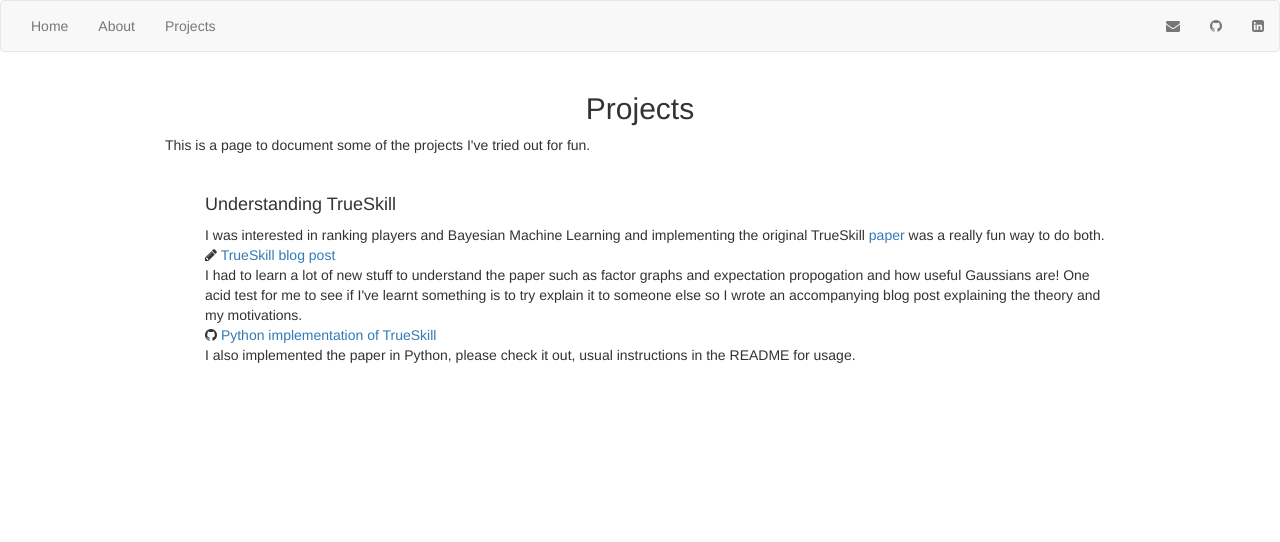
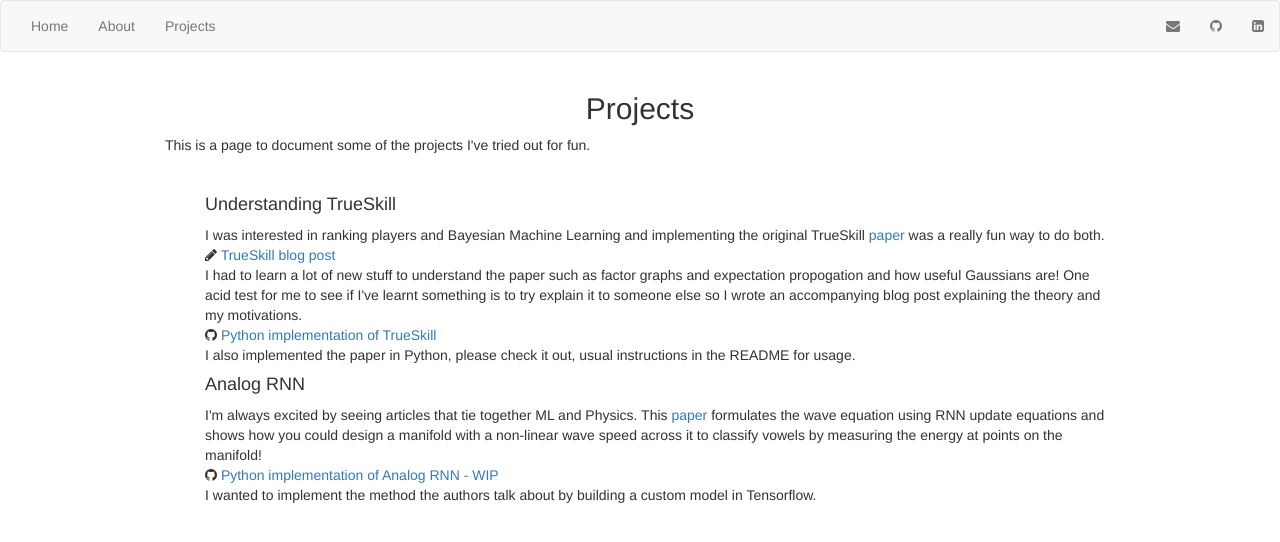
Before and after one commit to Nush395/Nush395.github.io, a Jekyll site: the page built from projects/index.html, in a window 1280 px wide. Shown: the top 542 px of the page. Built offline with Jekyll 4.4.1, drawn with Linux system fonts in a browser that asks for light colours.

Commit message:
Style change home page + about page. Added Analog RNN to projects.

```diff
--- a/index.html
+++ b/index.html
@@ -2,8 +2,8 @@
 layout: default
 title: Anushan Fernando
 ---
-<div class="blurb">
-	<h1>Hi there, I'm Anushan Fernando.</h1>
+<div class="blurb" style="margin:0px 150px 0px 150px;">
+	<h2 >Hi there, I'm Anushan Fernando.</h2>
 	<p>
 		Welcome! This is a personal website for me to post about anything
 		(and time permitting everything) that interests me and
--- a/projects/index.html
+++ b/projects/index.html
@@ -37,7 +37,22 @@ title: Projects
 			<br>
 			I also implemented the paper in Python, please check it out, usual instructions in the README for usage.
 
-		</p>
+		<h4>
+			Analog RNN
+		</h4>
+		I'm always excited by seeing articles that tie together ML and Physics. This
+		<a href="https://advances.sciencemag.org/content/5/12/eaay6946/tab-pdf">
+			paper
+		</a>
+		formulates the wave equation using RNN update equations and shows how you could design a manifold with a non-linear
+		wave speed across it to classify vowels by measuring the energy at points on the manifold!
+		<br>
+		<i class="fa fa-github"></i>
+		<a href="https://github.com/Nush395/analog-rnn">
+			Python implementation of Analog RNN - WIP
+		</a>
+		<br>
+		I wanted to implement the method the authors talk about by building a custom model in Tensorflow.
 		<!--{% endfor %}-->
 	</ul>
 </div>
```
Also changed, not shown: about/index.html (+4 -3 lines).
